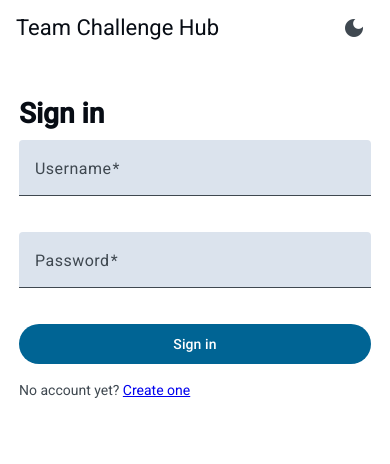
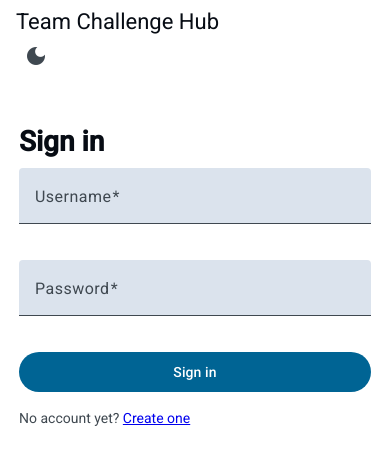
Before and after one commit to Mattorrsome/Team_Challenge_Hub_Angular, an Angular app: page /sign-in in a window 390 px wide. Shown: the top 464 px of the page. Built offline with nearby package versions, Linux system fonts and the light colour scheme; no server answers.

Commit message:
style: stack the toolbar title above its actions on mobile

```diff
--- a/src/app/app.component.scss
+++ b/src/app/app.component.scss
@@ -13,3 +13,19 @@
   font-size: 1.1rem;
   color: var(--mat-sys-tertiary);
 }
+
+@media (max-width: 600px) {
+  mat-toolbar {
+    flex-wrap: wrap;
+    // Material pins mat-toolbar to a single-row height; without this the
+    // wrapped second row is clipped.
+    height: auto;
+    padding-block: 0.5rem;
+  }
+
+  .app-title {
+    // A full-width first row pushes everything after it onto a second row,
+    // where the existing .spacer still right-aligns it.
+    flex: 0 0 100%;
+  }
+}
```
